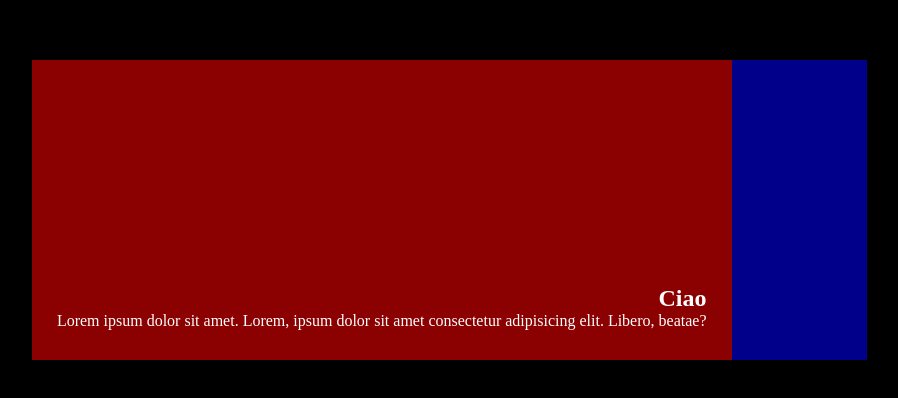
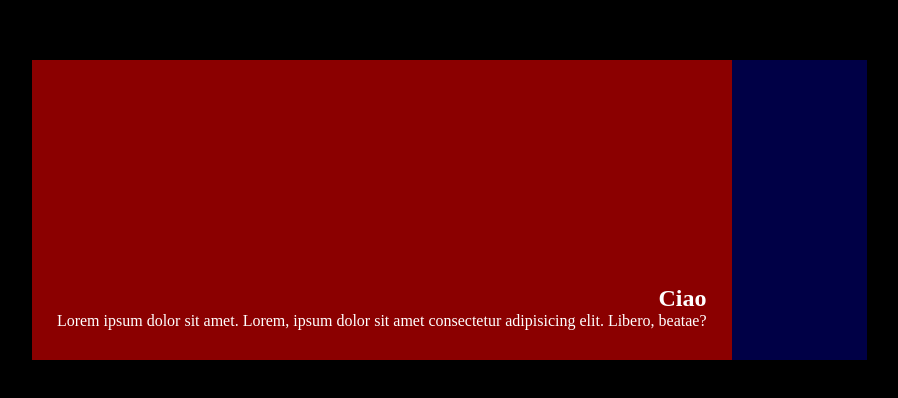
Before and after one commit to Alek90/js-array-carousel, a plain HTML site: page index.html in a window 1280 px wide. Shown: the part 190-588 px from the top of the page, without its empty margins (191-1089 px from the left). Drawn offline with Linux system fonts and the light colour scheme.

Commit message:
"Struttura a blocchi".
Fondamentalmente è stata completata la struttura statica a blocchi. Create classi da intercambiare durante l'azione.

```diff
--- a/assets/main.js
+++ b/assets/main.js
@@ -7,7 +7,6 @@
 
 // creazione/copiatura delle variabili array dal materiale
 
-const img = document.getElementById("countri")
 
 
 const items = [
@@ -33,6 +32,3 @@ const text = [
     'Lorem ipsum, dolor sit amet consectetur adipisicing elit. Et temporibus voluptatum suscipit tempore aliquid deleniti aut veniam inventore eligendi ex ad ullam,',
     'Et temporibus voluptatum suscipit tempore aliquid deleniti aut veniam inventore eligendi ex ad ullam,',
 ]
-
-console.log(items, title, text);
-console.log(img);
--- a/assets/style.css
+++ b/assets/style.css
@@ -36,8 +36,17 @@ section{
     height: 300px;
 }
 
-.img{
+.img_unselected{
     width: 100%;
     height: calc(100% / 5);
     background-color: darkblue;
+    opacity: 50%;
 }
+
+
+.img_selected{
+    width: 100%;
+    height: calc(100% / 5);
+    opacity: none;
+    border: 2px solid white;
+}
--- a/index.html
+++ b/index.html
@@ -27,11 +27,11 @@
 
         <div class="carosello">
 
-            <div class="img"></div>
-            <div class="img"></div>
-            <div class="img"></div>
-            <div class="img"></div>
-            <div class="img"></div>
+            <div class="img_unselected"></div>
+            <div class="img_unselected"></div>
+            <div class="img_unselected"></div>
+            <div class="img_unselected"></div>
+            <div class="img_unselected"></div>
 
         </div>
 
```
